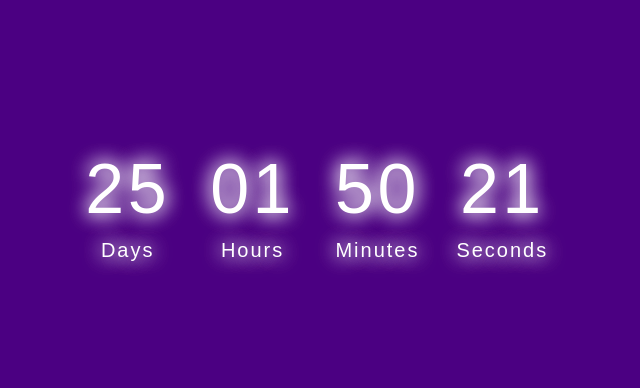
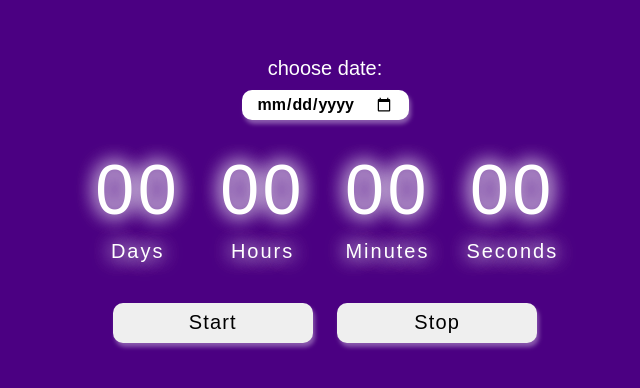
Before and after one commit to kvitkovsky1302/goit-js-hw-11-timer, a plain HTML site: page index.html in a window 1280 px wide. Shown: the part 208-596 px from the top of the page, without its empty margins (315-955 px from the left). Drawn offline with Linux system fonts and the light colour scheme; a web font is replaced by a local one.

Commit message:
add choose date

```diff
--- a/css/styles.css
+++ b/css/styles.css
@@ -2,6 +2,52 @@ body {
   background-color: indigo;
   background-repeat: no-repeat;
   background-size: cover;
+  font-family: 'Lekton', sans-serif;
+}
+
+.date {
+  display: flex;
+  flex-direction: column;
+  justify-content: space-around;
+  align-items: center;
+  align-content: space-around;
+
+  color: #ffffff;
+  font-size: 20px;
+}
+
+.date-description {
+  margin-bottom: 10px;
+}
+
+.date-placeholder {
+  font-family: 'Lekton', sans-serif;
+  border-radius: 10px;
+  border: none;
+  padding: 5px 15px;
+  font-size: 16px;
+  font-weight: 700;
+  box-shadow: 2px 4px 4px rgba(255, 255, 255, 0.35);
+  margin-bottom: 20px;
+}
+.date-placeholder::-webkit-calendar-picker-indicator:hover {
+  cursor: pointer;
+}
+
+.date-placeholder:hover,
+.date-placeholder:focus {
+  cursor: pointer;
+  background-color: #eeeeee;
+  box-shadow: 2px 4px 4px rgba(0, 0, 0, 0.35);
+  outline: none;
+}
+
+.wrap {
+  display: flex;
+  flex-direction: column;
+  justify-content: center;
+  align-items: center;
+  height: 100vh;
 }
 
 .timer {
@@ -9,9 +55,9 @@ body {
   justify-content: center;
   align-items: center;
 
-  height: 100vh;
   color: #ffffff;
   text-shadow: 0 0 20px, 0 0 20px;
+  margin-bottom: 40px;
 }
 
 .field {
@@ -19,7 +65,9 @@ body {
   flex-direction: column;
   align-items: center;
   justify-content: center;
-  font-family: 'Lekton', sans-serif;
+}
+
+.field:not(:last-child) {
   margin-right: 20px;
 }
 
@@ -33,3 +81,26 @@ body {
   letter-spacing: 0.1em;
   font-size: 20px;
 }
+
+.timer-btn {
+  min-width: 200px;
+  border: none;
+  border-radius: 10px;
+  box-shadow: 2px 4px 4px rgba(255, 255, 255, 0.35);
+
+  font-size: 20px;
+  line-height: 1.87;
+  text-align: center;
+  letter-spacing: 0.06em;
+}
+
+.timer-btn:not(:last-child) {
+  margin-right: 20px;
+}
+
+.timer-btn:hover,
+.timer-btn:focus {
+  background-color: #cccccc;
+  box-shadow: 2px 4px 4px rgba(0, 0, 0, 0.35);
+  cursor: pointer;
+}
--- a/index.html
+++ b/index.html
@@ -14,6 +14,11 @@
     <link rel="stylesheet" href="./css/styles.css" />
   </head>
   <body>
+    <div class="wrap">
+      <form class="date">
+        <label class="date-description" for="date">choose date: </label>
+        <input class="date-placeholder" type="date" id="date" name="date" />
+      </form>
       <div class="timer" id="timer-1">
         <div class="field">
           <span class="value" data-value="days">00</span>
@@ -35,6 +40,12 @@
           <span class="label">Seconds</span>
         </div>
       </div>
+
+      <div class="actions">
+        <button class="timer-btn" data-action-start>Start</button>
+        <button class="timer-btn" data-action-stop>Stop</button>
+      </div>
+    </div>
     <script src="./js/main.js" type="module"></script>
   </body>
 </html>
--- a/js/main.js
+++ b/js/main.js
@@ -5,14 +5,22 @@ const refs = {
     hours: document.querySelector('[data-value="hours"]'),
     mins: document.querySelector('[data-value="mins"]'),
     secs: document.querySelector('[data-value="secs"]'),
+    startBtn: document.querySelector('button[data-action-start]'),
+    stopBtn: document.querySelector('button[data-action-stop]'),
+    inputDate: document.querySelector('#date'),
 }
+
+
 
 const timer = new CountdownTimer({
   selector: '#timer-1',
-    targetDate: new Date('Jul 17, 2021'),
     onTick: updateClockFace,
+    recordingTime,
 
 });
+
+refs.startBtn.addEventListener('click', timer.start.bind(timer));
+refs.stopBtn.addEventListener('click', timer.stop.bind(timer))
 
 function updateClockFace({ days, hours, mins, secs }) {
     refs.days.textContent = days;
@@ -21,4 +29,21 @@ function updateClockFace({ days, hours, mins, secs }) {
     refs.secs.textContent = secs;
 }
 
-timer.start();
+function savedTime() {
+    const time = localStorage.getItem('currentTime');
+    updateClockFace(JSON.parse(time));
+    refs.inputDate.valueAsNumber = localStorage.getItem('selectedDate');
+}
+
+function recordingTime() {
+        const currentTime = Date.now();
+    const selectedDate = refs.inputDate.valueAsNumber;
+    localStorage.setItem('selectedDate', selectedDate);
+    const deltaTime = selectedDate - currentTime;
+    return timer.getTimeComponents(deltaTime);
+
+    }
+
+if (localStorage.getItem('currentTime')) {
+    savedTime();
+}
--- a/js/timer.js
+++ b/js/timer.js
@@ -1,23 +1,35 @@
 export default class CountdownTimer {
-    constructor({selector, targetDate, onTick}) {
+    constructor({selector, onTick, recordingTime}) {
         this.intervalId = null;
         this.selector = selector;
-        this.targetDate = targetDate;
+        this.isActive = false;
         this.onTick = onTick;
+        this.deltaTime = this.deltaTime;
+        this.recordingTime = recordingTime;
     }
 
     start() {
+        if (this.isActive) {
+            return;
+        }
 
-    const startTime = Date.now();
+        this.isActive = true;
 
-    this.intervalId = setInterval(() => {
-      const currentTime = Date.now();
-      const deltaTime = this.targetDate - currentTime;
-      const time = this.getTimeComponents(deltaTime);
+        this.intervalId = setInterval(() => {
+        const time = this.recordingTime();
+        this.onTick(time);
+        }, 100);
+    }
 
-      this.onTick(time);
-    }, 1000);
-  }
+    stop() {
+        clearInterval(this.intervalId);
+        this.isActive = false;
+        const currentTime = Date.now();
+        const selectedDate = this.recordingTime();
+        localStorage.setItem('currentTime', JSON.stringify(selectedDate));
+    }
+
+
 
 
 
```
Lines whose indentation alone changed are shown as unchanged.
